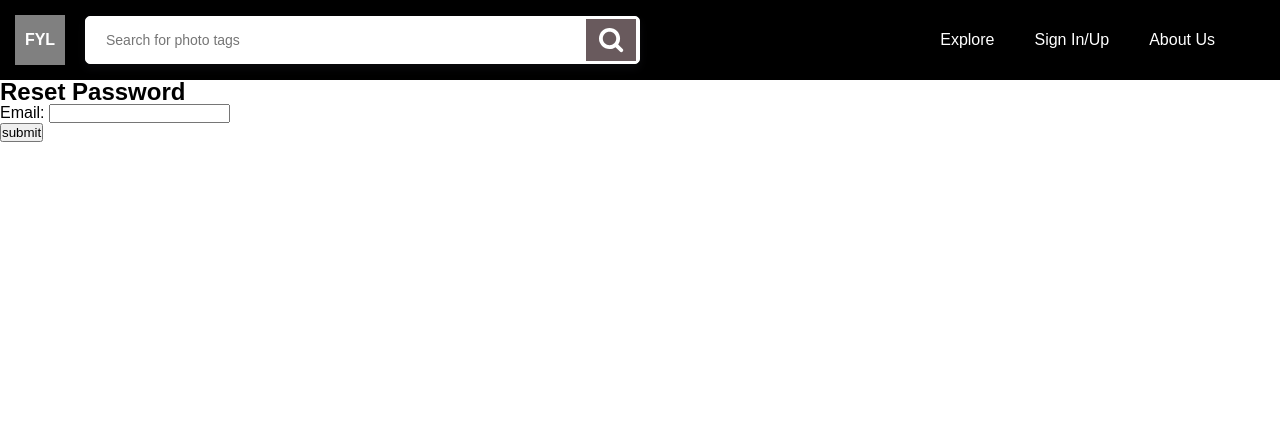
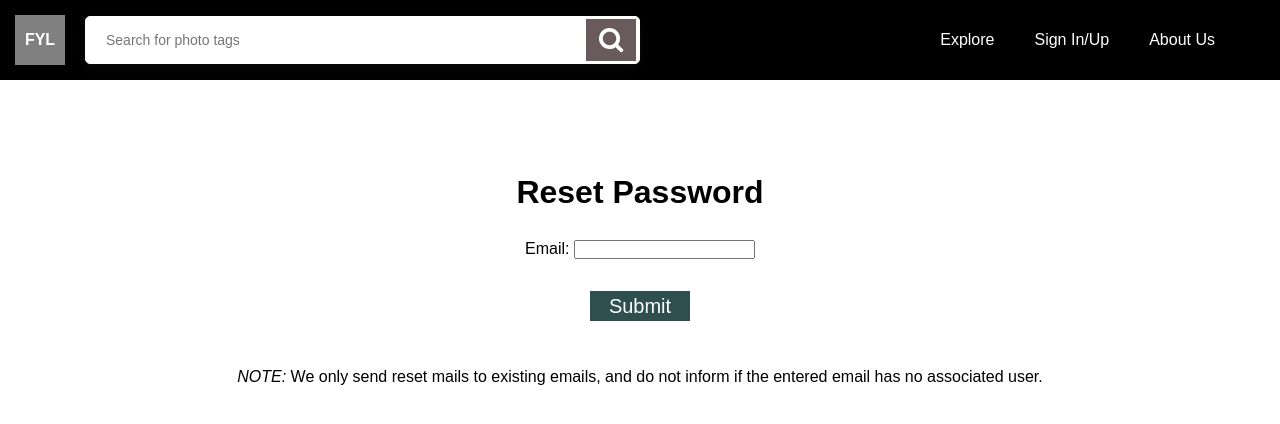
Before and after one commit to amit-k-yadav/photohire-django, a Django app: page /password-reset/ in a window 1280 px wide. Shown: the top 424 px of the page. Run offline with Django 3.2, Linux system fonts and the light colour scheme.

Commit message:
ADD - Style to forgot password

```diff
--- /dev/null
+++ b/photohireapp/static/photohireapp/css/password_reset_form.css
@@ -0,0 +1,17 @@
+.mainDiv {
+    text-align: center;
+}
+
+.submit-btn{
+    background-color: darkslategrey;
+	width: 100px;
+	height: 30px;
+	color: #fff;
+    font-size: 20px;
+	cursor: pointer;
+	border: 2px solid transparent;
+}
+
+.submit-btn:hover{
+    background-color: black;
+}
--- a/photohireapp/templates/photohireapp/sign-in.html
+++ b/photohireapp/templates/photohireapp/sign-in.html
@@ -41,7 +41,8 @@
                 <div class="pass input-box">
                     <input class="submit-btn" type="submit" value="Sign In">
                 </div>
-                    <br><span class="suggestSignUp">Don't have an account? <a href="{% url 'signup' %}" class="signUpLink"><i><u>Sign-up</u></i></a></span>
+                    <br><span class="suggestSignUp">Don't have an account? <a href="{% url 'signup' %}" class="signUpLink"><i><u>Sign-up</u></i></a></span> <br>
+                    <br><span class="suggestSignUp">Forgot password? <a href="{% url 'password_reset' %}" class="signUpLink"><i><u>Click here</u></i></a></span>
             </form>
         </div>
     </div>
--- a/photohireapp/templates/registrations/password_reset_form.html
+++ b/photohireapp/templates/registrations/password_reset_form.html
@@ -2,18 +2,21 @@
 {% load static %}
 
 {% block head %}
-  <link rel="stylesheet" href="{% static 'photohireapp/css/hire.css' %}">
+  <link rel="stylesheet" href="{% static 'photohireapp/css/password_reset_form.css' %}">
 {% endblock %}
 
 {% block title %}Reset Password{% endblock %}
 
 {% block content %}
-
-<h2>Reset Password</h2>
-<form method="post">
-    {% csrf_token %}
-    {{ form.as_p }}
-    <button type="submit">submit</button>
-</form>
+<div class="mainDiv">
+  <br><br><br><br><br><br><h1>Reset Password</h1><br><br>
+  <form method="post">
+      {% csrf_token %}
+      {{ form.as_p }}
+      <br><br>
+      <button class="submit-btn" type="submit">Submit</button>
+  </form><br><br><br>
+  <b><i>NOTE:</i></b> We only send reset mails to existing emails, and do not inform if the entered email has no associated user.
+</div>
 
 {% endblock %}
```
Also changed, not shown: photohireapp/static/photohireapp/css/sign-in.css (+6 -1 lines).
